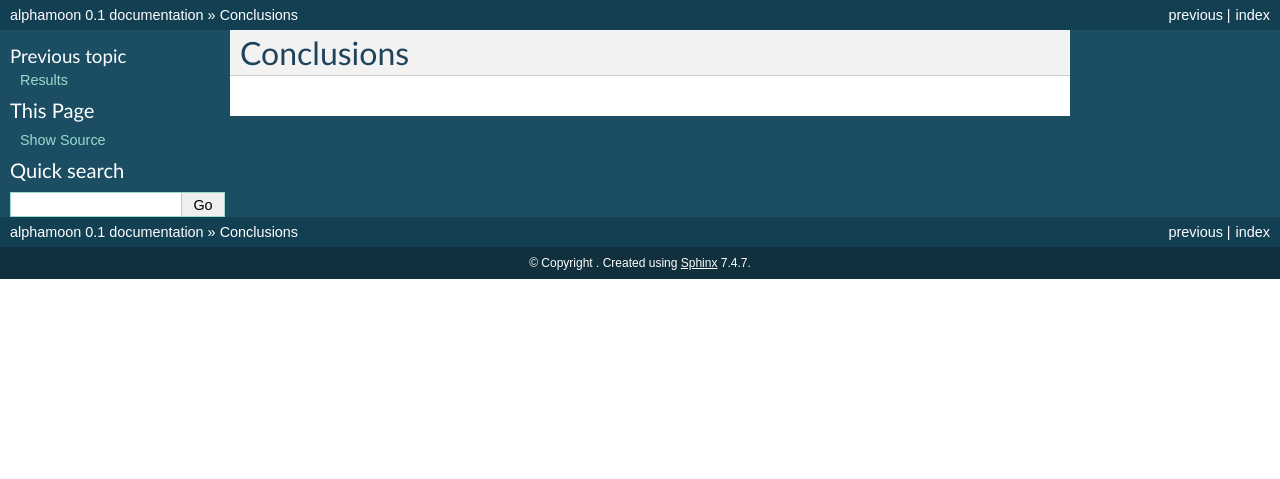
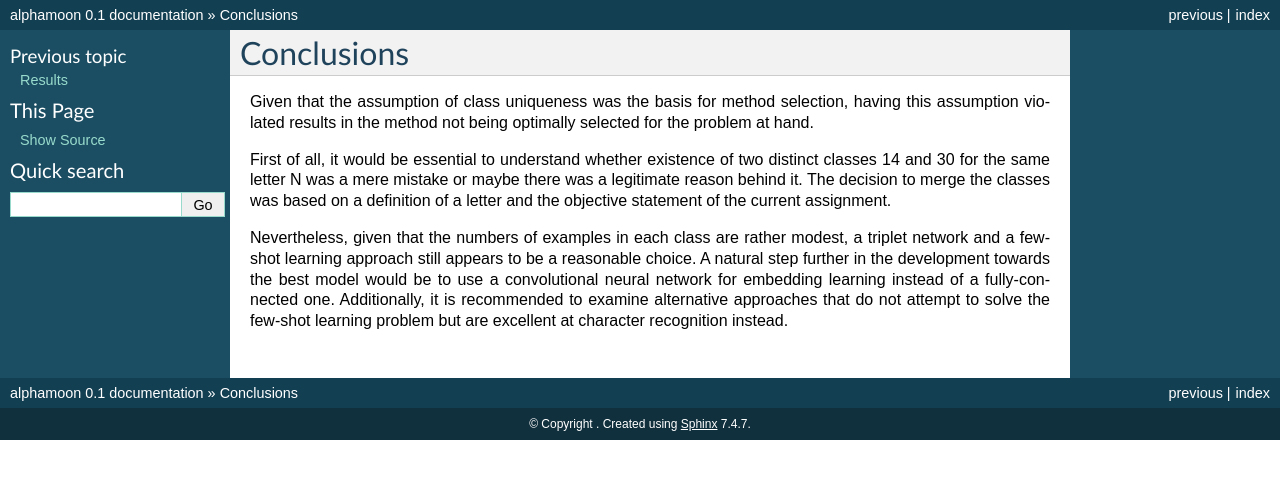
Before and after one commit to onomatopeia/alphamoon, a Sphinx documentation site: the page built from docs/conclusions.rst, in a window 1280 px wide. Shown: the top 479 px of the page. Built offline with Sphinx 7.4.7, drawn with Linux system fonts in a browser that asks for light colours.

Commit message:
Conclustions

```diff
--- a/docs/conclusions.rst
+++ b/docs/conclusions.rst
@@ -1,2 +1,8 @@
 Conclusions
 ===========
+
+Given that the assumption of class uniqueness was the basis for method selection, having this assumption violated results in the method not being optimally selected for the problem at hand.
+
+First of all, it would be essential to understand whether existence of two distinct classes 14 and 30 for the same letter N was a mere mistake or maybe there was a legitimate reason behind it. The decision to merge the classes was based on a definition of a letter and the objective statement of the current assignment.
+
+Nevertheless, given that the numbers of examples in each class are rather modest, a triplet network and a few-shot learning approach still appears to be a reasonable choice. A natural step further in the development towards the best model would be to use a convolutional neural network for embedding learning instead of a fully-connected one. Additionally, it is recommended to examine alternative approaches that do not attempt to solve the few-shot learning problem but are excellent at character recognition instead.
--- a/docs/data.rst
+++ b/docs/data.rst
@@ -33,7 +33,7 @@ In order to be able to perform training, validation, and testing of the proposed
 
    The example of class 30 after a random transformation
 
-In the testing phase it was determined that the assumption that classes represent unique objects is violated by classes 14 and 30 that contain the same letter N.
+During the testing phase, it was determined that the assumption that classes represent unique objects is violated by classes 14 and 30 that contain the same letter N. By definition, letter is *a symbol usually written or printed representing a speech sound and constituting a unit of an alphabet* [1]. Combining the definition and the statement of the problem discussed in this report, namely *predict labels for new examples of handwritten letters and digits*, it goes without saying that letters and digits define classes in the problem and thus there can be no two classes for a single letter / digit.
 
 .. figure:: images/class14.png
    :alt: Class 14
```
Also changed, not shown: other parts of docs/data.rst (+2 -0 lines).
